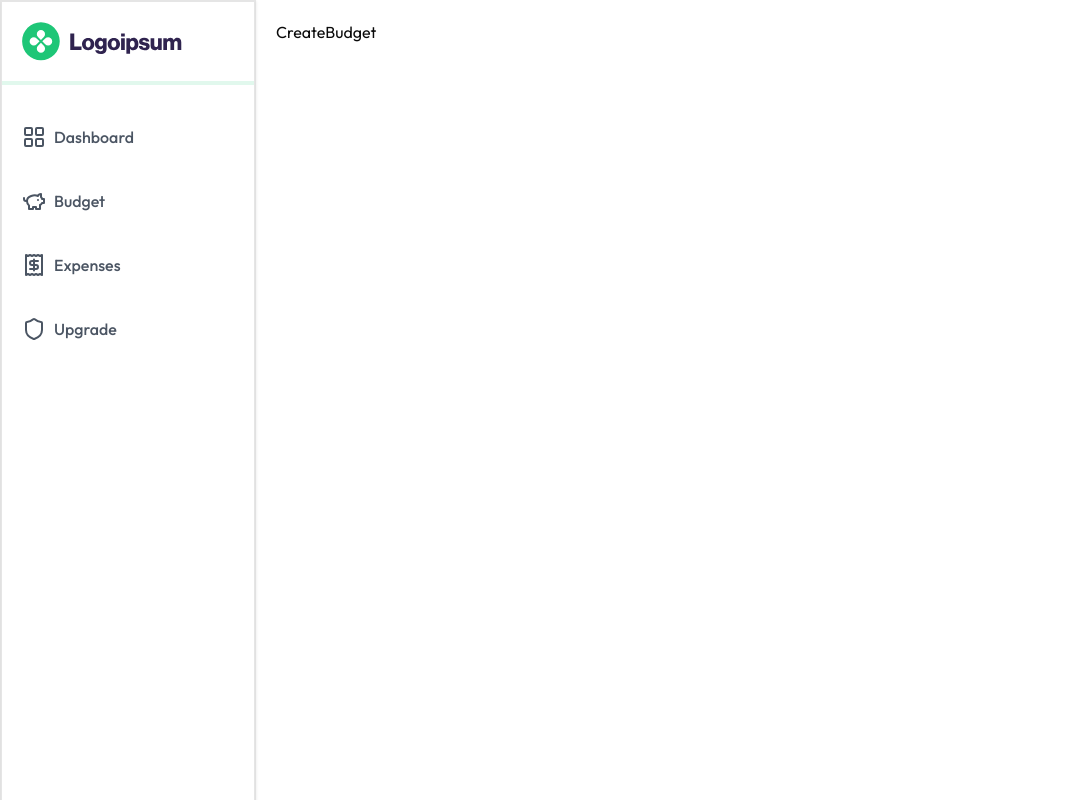
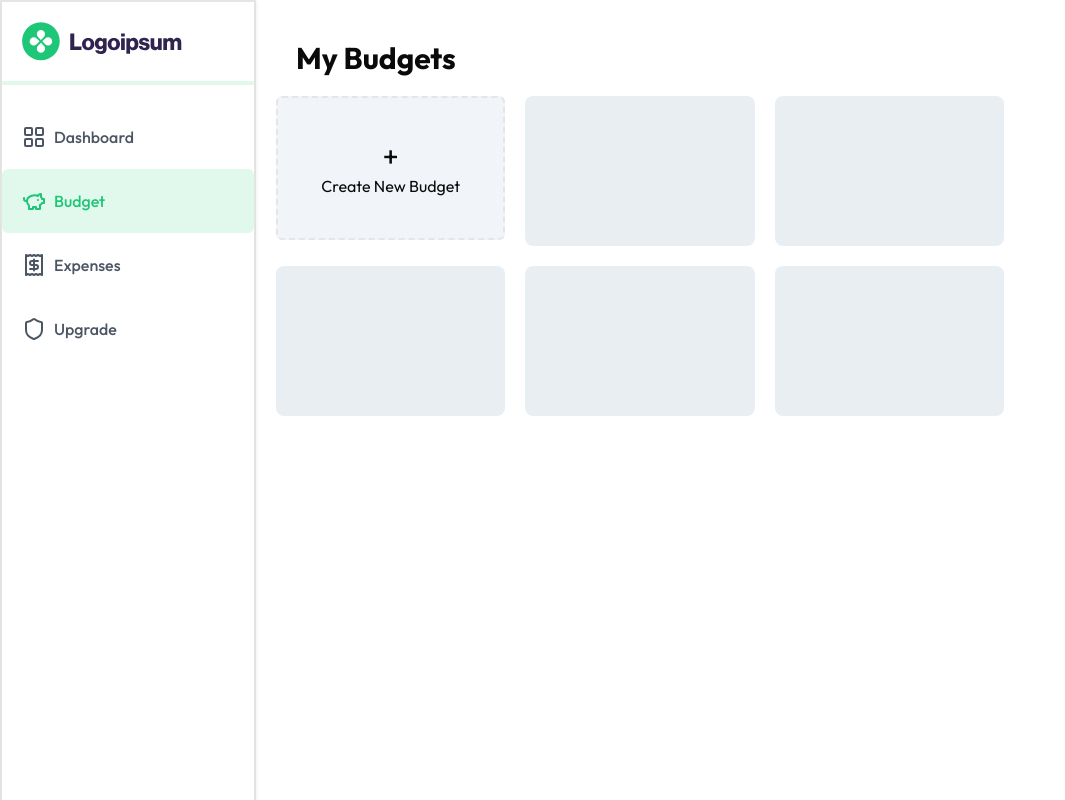
Before and after one commit to Raymond12324/expense-tracker, a Next.js app: page /dashboard/budget in a window 1280 px wide. Shown: the whole page, without its empty margins (0-1065 px from the left). Built offline with nearby package versions, Linux system fonts and the light colour scheme.

Commit message:
feat: Temporarily disable certain functionalities in codebase
This commit disables the '/dashboard(.*)' route in middleware.ts and comments out the <ClerkProvider> component in layout.js. These changes are made to temporarily disable certain functionalities in the codebase.

```diff
--- a/app/dashboard/_components/sideNav.jsx
+++ b/app/dashboard/_components/sideNav.jsx
@@ -1,8 +1,14 @@
+"use client"
+
 import { LayoutGrid, PiggyBank, Receipt, Shield,Icon } from 'lucide-react'
 import Image from 'next/image'
-import React from 'react'
+import Link from 'next/link'
+import { usePathname } from 'next/navigation'
+
 
 function sideNav() {
+
+    const path = usePathname();
 
     const links = [
         {
@@ -40,10 +46,12 @@ function sideNav() {
 
 
             {links.map((link, index) => (
-               <h2 className='flex gap-2  text-gray-600 font-medium p-5 cursor-pointer rounded-md hover:text-primary hover:bg-[#1ec67821] hover:font-semibold'>
+                <Link href={link.href} key={index}>
+               <h2 className={`flex gap-2 text-gray-600 font-medium p-5 cursor-pointer rounded-md hover:text-primary hover:bg-[#1ec67821] hover:font-semibold ${path === link.href ? "text-primary bg-[#1ec67821]" : ""}`}>
                 <link.icon/>
                 {link.name}
                </h2>
+               </Link>
             ))}
 
         </div>
--- a/app/dashboard/budget/_components/CreateBudget.jsx
+++ b/app/dashboard/budget/_components/CreateBudget.jsx
@@ -2,7 +2,16 @@ import React from 'react'
 
 function CreateBudget() {
   return (
-    <div>CreateBudget</div>
+    <div className="grid grid-cols-1 md:grid-cols-2 lg:grid-cols-3 gap-5"><div>
+      <div className="bg-slate-100 p-10 rounded-md items-center flex flex-col border-2 border-dashed cursor-pointer hover:shadow-md" type="button" aria-haspopup="dialog" aria-expanded="false" aria-controls="radix-:r0:" data-state="closed"><h2 className="text-3xl">+</h2><h2>Create New Budget</h2></div>
+      </div>
+     <div className="w-full bg-slate-200 rounded-lg h-[150px] animate-pulse"></div>
+     <div className="w-full bg-slate-200 rounded-lg h-[150px] animate-pulse"></div>
+     <div className="w-full bg-slate-200 rounded-lg h-[150px] animate-pulse"></div>
+     <div className="w-full bg-slate-200 rounded-lg h-[150px] animate-pulse"></div>
+     <div className="w-full bg-slate-200 rounded-lg h-[150px] animate-pulse"></div>
+     </div>
+
   )
 }
 
--- /dev/null
+++ b/app/dashboard/budget/layout.jsx
@@ -0,0 +1,15 @@
+import React from 'react'
+
+
+function layout({children}) {
+  return (
+    <>
+    <h2 class="font-bold text-3xl p-5">My Budgets</h2>
+    {children}
+    </>
+
+
+  )
+}
+
+export default layout
```
